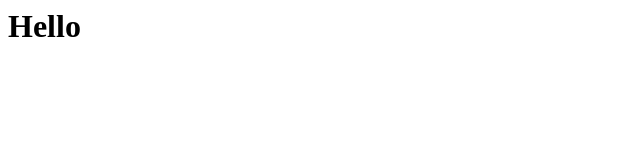
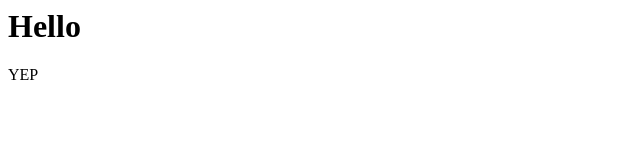
Before and after one commit to jameshawkins26/grapes, a plain HTML site: page index.html in a window 1280 px wide. Shown: the full height of the page, 0-640 px from the left. Drawn offline with Linux system fonts and the light colour scheme.

```diff
--- a/index.html
+++ b/index.html
@@ -1 +1,2 @@
 <h1>Hello</h1>
+<div>YEP</div>
```
Also changed, not shown: 1 other file.
